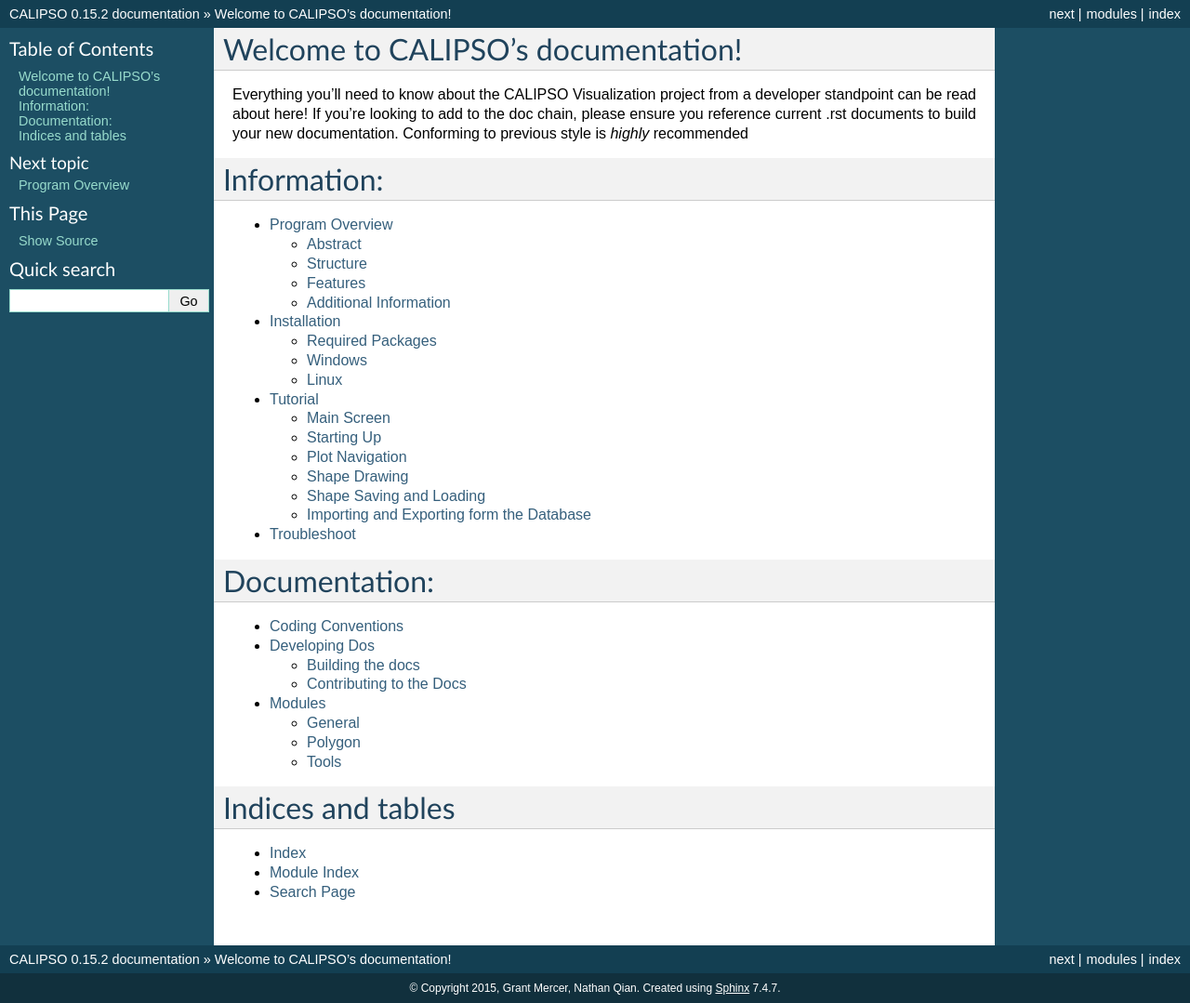
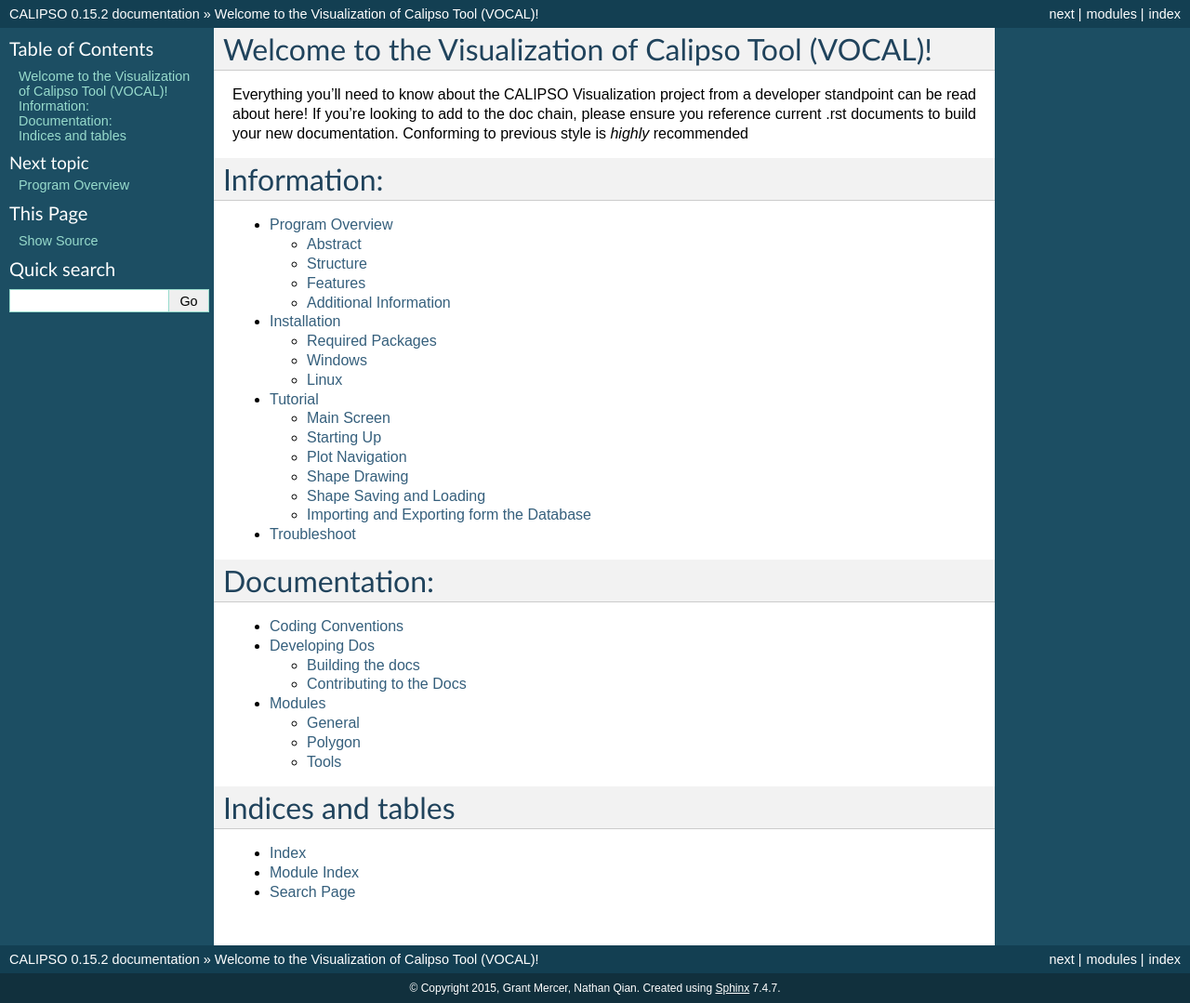
Before and after one commit to NASA-DEVELOP/VOCAL, a Sphinx documentation site: the page built from docs/source/index.rst, in a window 1280 px wide. Shown: the whole page at 93% size. Built offline with Sphinx 7.4.7, drawn with Linux system fonts in a browser that asks for light colours.

Commit message:
changed doc page title

```diff
--- a/docs/source/index.rst
+++ b/docs/source/index.rst
@@ -3,7 +3,7 @@
    You can adapt this file completely to your liking, but it should at least
    contain the root `toctree` directive.
 
-Welcome to CALIPSO's documentation!
+Welcome to the Visualization of Calipso Tool (VOCAL)!
 ===================================
 
 Everything you'll need to know about the CALIPSO Visualization project from a developer standpoint can be read about here! If you're looking to add to the doc chain, please ensure you reference current .rst documents to build your new documentation. Conforming to previous style is *highly* recommended
```
